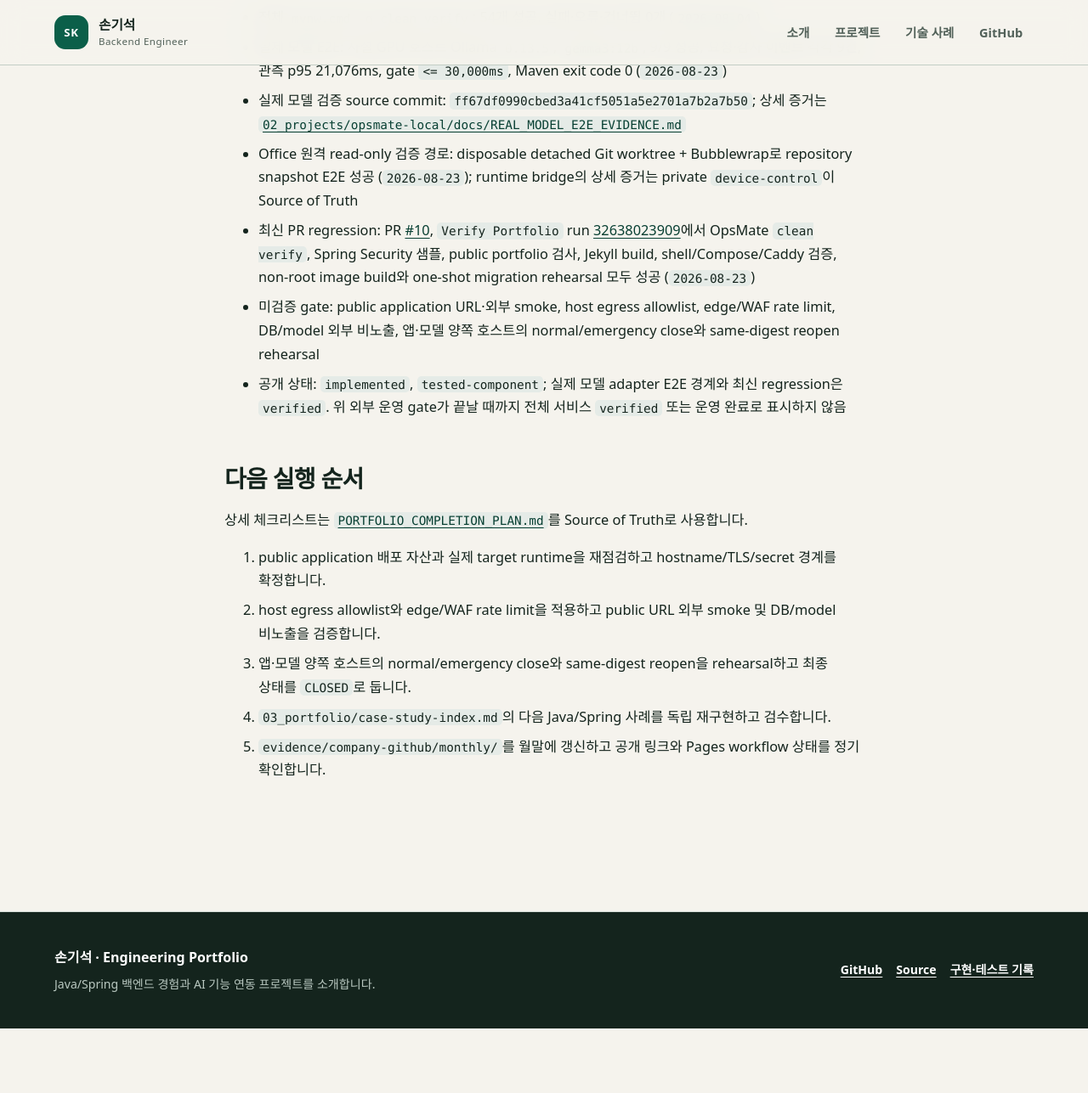
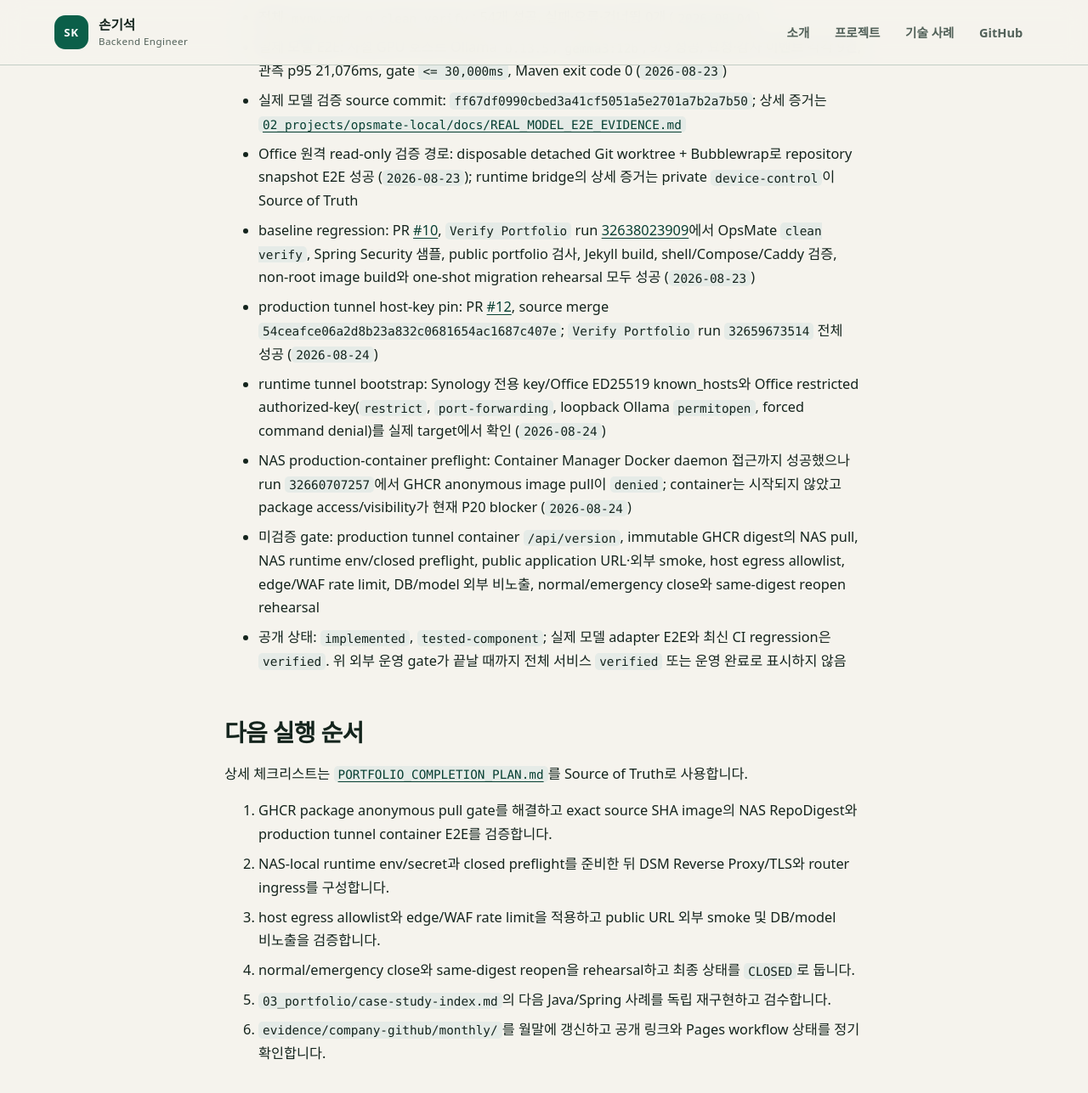
Before and after one commit to son1004007/engineering-career-portfolio, a Jekyll site: the page built from WORKS.md, in a window 1280 px wide and 1400 px high, scrolled down 4623 px. Shown: the top 1287 px of the window at 85% size. Built offline with Jekyll 4.4.1, drawn with Linux system fonts in a browser that asks for light colours; our own code applies the rules of GitHub Pages for plain Markdown files; before the commit the page ends 5834 px from its top, so only the background shows below that.

Commit message:
docs: record latest OpsMate deployment evidence

```diff
--- a/WORKS.md
+++ b/WORKS.md
@@ -1,6 +1,6 @@
 # Portfolio Work Ledger
 
-- 기준일: `2026-08-23`
+- 기준일: `2026-08-24`
 - 목적: 포트폴리오 작성부터 GitHub Pages 공개와 OpsMate 운영 검증까지 작업, 의존성과 검증 근거를 한곳에서 추적
 - 원칙: 문서·코드·테스트·공개 안전성 검토가 함께 끝나기 전에는 완료로 표시하지 않음
 - 공통 검수표: [`03_portfolio/review-checklist.md`](03_portfolio/review-checklist.md)
@@ -118,16 +118,20 @@ W08 -> W09
 - 실제 모델 E2E: 사설 GPU 호스트 Ollama `0.13.5`, `gemma3:12b`, 9/9 성공, 요청·감사 이벤트 각각 9건, 관측 p95 21,076ms, gate `<= 30,000ms`, Maven exit code 0 (`2026-08-23`)
 - 실제 모델 검증 source commit: `ff67df0990cbed3a41cf5051a5e2701a7b2a7b50`; 상세 증거는 [`02_projects/opsmate-local/docs/REAL_MODEL_E2E_EVIDENCE.md`](02_projects/opsmate-local/docs/REAL_MODEL_E2E_EVIDENCE.md)
 - Office 원격 read-only 검증 경로: disposable detached Git worktree + Bubblewrap로 repository snapshot E2E 성공 (`2026-08-23`); runtime bridge의 상세 증거는 private `device-control`이 Source of Truth
-- 최신 PR regression: PR [#10](https://github.com/son1004007/engineering-career-portfolio/pull/10), `Verify Portfolio` run [32638023909](https://github.com/son1004007/engineering-career-portfolio/actions/runs/32638023909)에서 OpsMate `clean verify`, Spring Security 샘플, public portfolio 검사, Jekyll build, shell/Compose/Caddy 검증, non-root image build와 one-shot migration rehearsal 모두 성공 (`2026-08-23`)
-- 미검증 gate: public application URL·외부 smoke, host egress allowlist, edge/WAF rate limit, DB/model 외부 비노출, 앱·모델 양쪽 호스트의 normal/emergency close와 same-digest reopen rehearsal
-- 공개 상태: `implemented`, `tested-component`; 실제 모델 adapter E2E 경계와 최신 regression은 `verified`. 위 외부 운영 gate가 끝날 때까지 전체 서비스 `verified` 또는 운영 완료로 표시하지 않음
+- baseline regression: PR [#10](https://github.com/son1004007/engineering-career-portfolio/pull/10), `Verify Portfolio` run [32638023909](https://github.com/son1004007/engineering-career-portfolio/actions/runs/32638023909)에서 OpsMate `clean verify`, Spring Security 샘플, public portfolio 검사, Jekyll build, shell/Compose/Caddy 검증, non-root image build와 one-shot migration rehearsal 모두 성공 (`2026-08-23`)
+- production tunnel host-key pin: PR [#12](https://github.com/son1004007/engineering-career-portfolio/pull/12), source merge `54ceafce06a2d8b23a832c0681654ac1687c407e`; `Verify Portfolio` run `32659673514` 전체 성공 (`2026-08-24`)
+- runtime tunnel bootstrap: Synology 전용 key/Office ED25519 known_hosts와 Office restricted authorized-key(`restrict`, `port-forwarding`, loopback Ollama `permitopen`, forced command denial)를 실제 target에서 확인 (`2026-08-24`)
+- NAS production-container preflight: Container Manager Docker daemon 접근까지 성공했으나 run `32660707257`에서 GHCR anonymous image pull이 `denied`; container는 시작되지 않았고 package access/visibility가 현재 P20 blocker (`2026-08-24`)
+- 미검증 gate: production tunnel container `/api/version`, immutable GHCR digest의 NAS pull, NAS runtime env/closed preflight, public application URL·외부 smoke, host egress allowlist, edge/WAF rate limit, DB/model 외부 비노출, normal/emergency close와 same-digest reopen rehearsal
+- 공개 상태: `implemented`, `tested-component`; 실제 모델 adapter E2E와 최신 CI regression은 `verified`. 위 외부 운영 gate가 끝날 때까지 전체 서비스 `verified` 또는 운영 완료로 표시하지 않음
 
 ## 다음 실행 순서
 
 상세 체크리스트는 [`PORTFOLIO_COMPLETION_PLAN.md`](PORTFOLIO_COMPLETION_PLAN.md)를 Source of Truth로 사용합니다.
 
-1. public application 배포 자산과 실제 target runtime을 재점검하고 hostname/TLS/secret 경계를 확정합니다.
-2. host egress allowlist와 edge/WAF rate limit을 적용하고 public URL 외부 smoke 및 DB/model 비노출을 검증합니다.
-3. 앱·모델 양쪽 호스트의 normal/emergency close와 same-digest reopen을 rehearsal하고 최종 상태를 `CLOSED`로 둡니다.
-4. `03_portfolio/case-study-index.md`의 다음 Java/Spring 사례를 독립 재구현하고 검수합니다.
-5. `evidence/company-github/monthly/`를 월말에 갱신하고 공개 링크와 Pages workflow 상태를 정기 확인합니다.
+1. GHCR package anonymous pull gate를 해결하고 exact source SHA image의 NAS RepoDigest와 production tunnel container E2E를 검증합니다.
+2. NAS-local runtime env/secret과 closed preflight를 준비한 뒤 DSM Reverse Proxy/TLS와 router ingress를 구성합니다.
+3. host egress allowlist와 edge/WAF rate limit을 적용하고 public URL 외부 smoke 및 DB/model 비노출을 검증합니다.
+4. normal/emergency close와 same-digest reopen을 rehearsal하고 최종 상태를 `CLOSED`로 둡니다.
+5. `03_portfolio/case-study-index.md`의 다음 Java/Spring 사례를 독립 재구현하고 검수합니다.
+6. `evidence/company-github/monthly/`를 월말에 갱신하고 공개 링크와 Pages workflow 상태를 정기 확인합니다.
```
